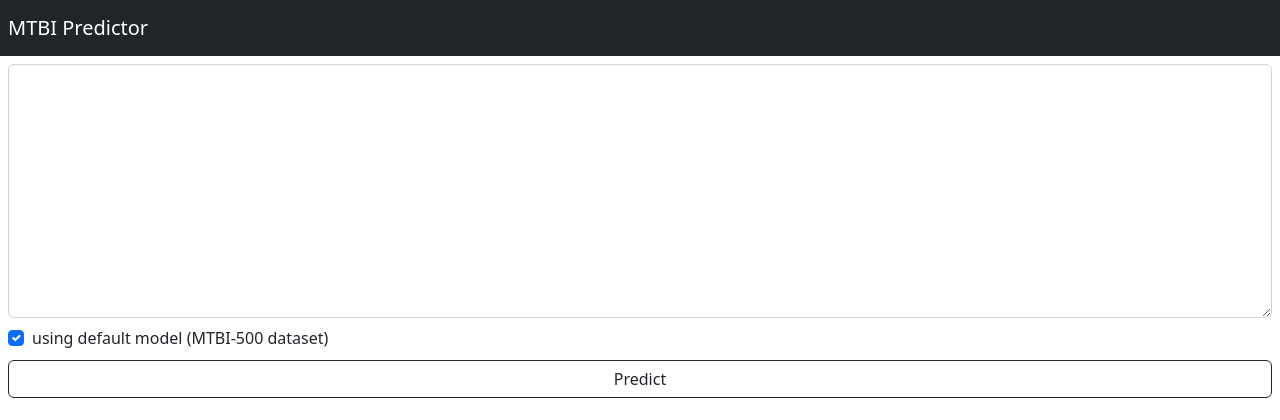
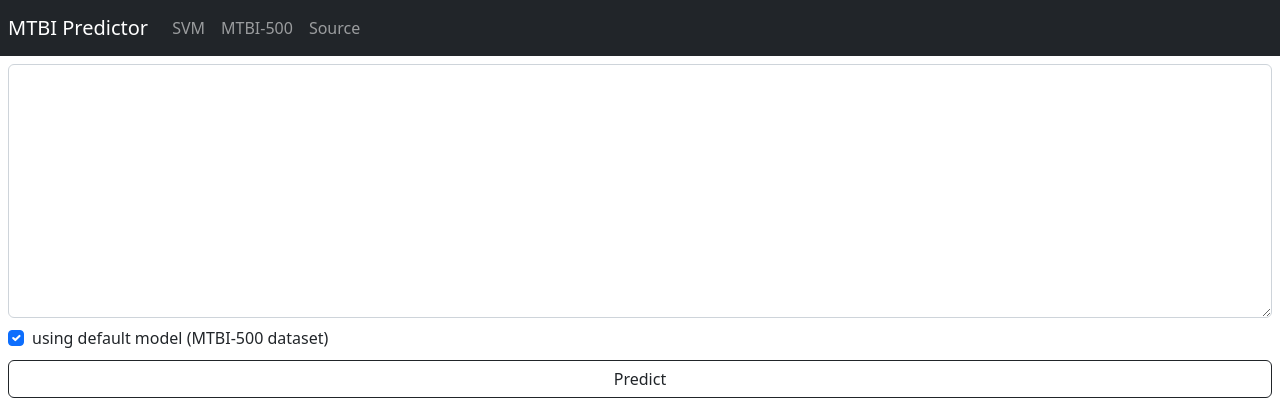
Before and after one commit to Proto007/MBTI-predictor, a Django app: page / in a window 1280 px wide. Shown: the top 420 px of the page. Run offline with Django 4.2, Linux system fonts and the light colour scheme.

Commit message:
feat: added buttons and links to navbar

```diff
--- a/mtbi_predictor/templates/homepage.html
+++ b/mtbi_predictor/templates/homepage.html
@@ -5,12 +5,28 @@
         <meta name="viewport" content="width=device-width, initial-scale=1, maximum-scale=1, user-scalable=no">
         <link rel="stylesheet" href="https://cdn.jsdelivr.net/npm/bootstrap@5.2.3/dist/css/bootstrap.min.css" integrity="sha384-rbsA2VBKQhggwzxH7pPCaAqO46MgnOM80zW1RWuH61DGLwZJEdK2Kadq2F9CUG65" crossorigin="anonymous">
     </head>
-    <nav class="navbar navbar-dark bg-dark p-2">
+    <nav class="navbar navbar-expand-lg navbar-dark bg-dark p-2">
         <a class="navbar-brand">MTBI Predictor</a>
+        <button class="navbar-toggler" type="button" data-toggle="collapse" data-target="#navbarColor01" aria-controls="navbarColor01" aria-expanded="false" aria-label="Toggle navigation">
+            <span class="navbar-toggler-icon"></span>
+        </button>
+        <div class="collapse navbar-collapse" id="navbarColor01">
+            <ul class="navbar-nav mr-auto">
+                <li class="nav-item">
+                    <a class="nav-link" href="https://en.wikipedia.org/wiki/Support_vector_machine"  target="_blank">SVM<span class="sr-only"></span></a>
+                </li>
+                <li class="nav-item">
+                    <a class="nav-link" href="https://www.kaggle.com/datasets/zeyadkhalid/mbti-personality-types-500-dataset" target="_blank">MTBI-500</a>
+                </li>
+                <li class="nav-item">
+                    <a class="nav-link" href="https://github.com/Proto007/MTBI-predictor" target="_blank">Source</a>
+                </li>
+            </ul>
+        </div>
     </nav>
     <form method="post">
         <div class="form-group p-2">
-            <textarea class="form-control" name="query_text" rows="10"></textarea>
+            <textarea class="form-control" name="query_text" rows="10" required></textarea>
         </div>
         <div class="form-check">
             <label class="form-check-label px-2">
```
